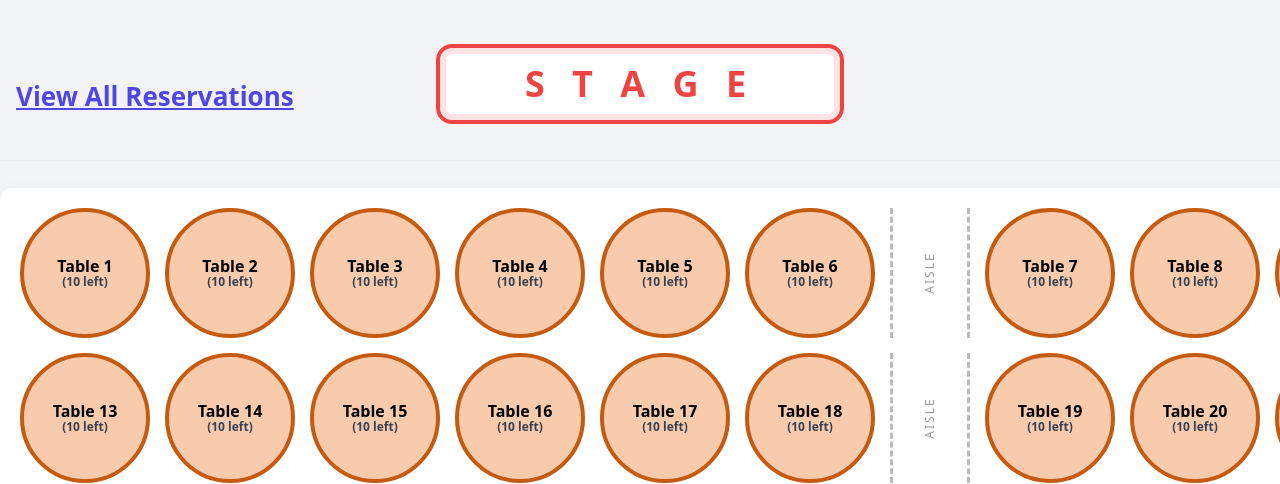
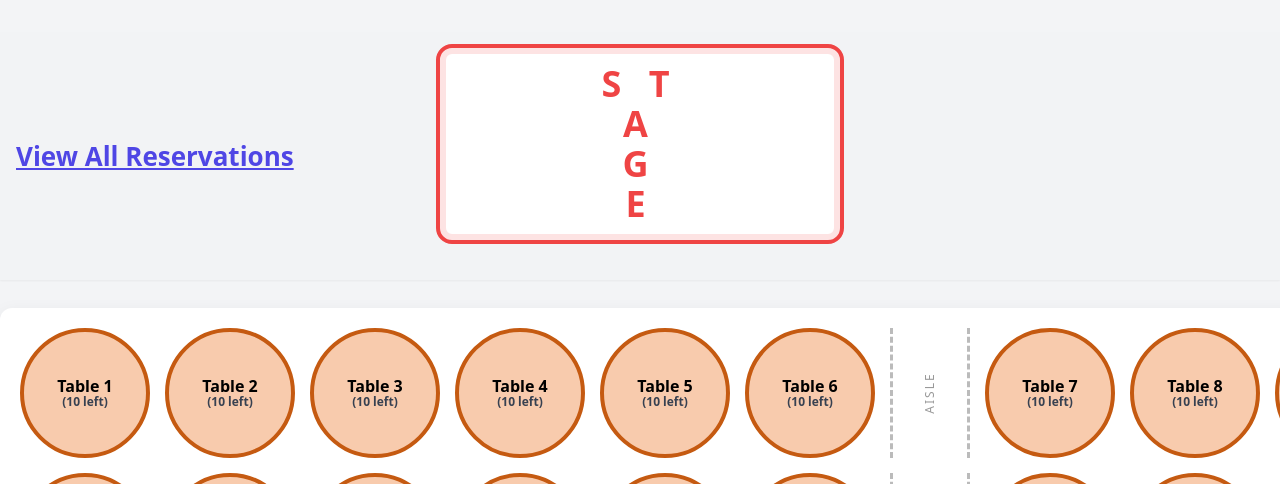
Before and after one commit to hujvicky/reservation_system_final, a Flask app: page / in a window 1280 px wide; the page is wider, and only the part inside the window is pictured. Shown: the top 484 px of that part. Run offline with Flask 3, Linux system fonts and the light colour scheme; data comes from the database, SQL or seed files in the repository; some libraries are stand-ins or nearby versions.

Commit message:
Update index.html

```diff
--- a/templates/index.html
+++ b/templates/index.html
@@ -64,13 +64,12 @@
         View All Reservations
       </a>
 
-      <!-- Center: STAGE -->
-      <div class="w-full flex justify-center mb-6">
-  <div class="w-[900px] py-4 rounded-2xl border-4 border-red-500 bg-white font-extrabold text-red-500 text-4xl tracking-[0.25em] text-center shadow-[inset_0_0_0_6px_rgba(239,68,68,0.15)]">
+      <!-- ✅ STAGE (perfectly centered above seating map) -->
+<div class="text-center w-full mb-6">
+  <div class="inline-block py-4 px-40 rounded-2xl border-4 border-red-500 bg-white font-extrabold text-red-500 text-4xl tracking-[0.25em] shadow-[inset_0_0_0_6px_rgba(239,68,68,0.15)]">
     S T A G E
   </div>
 </div>
-
 
       <!-- Right: placeholder -->
       <div></div>
```
